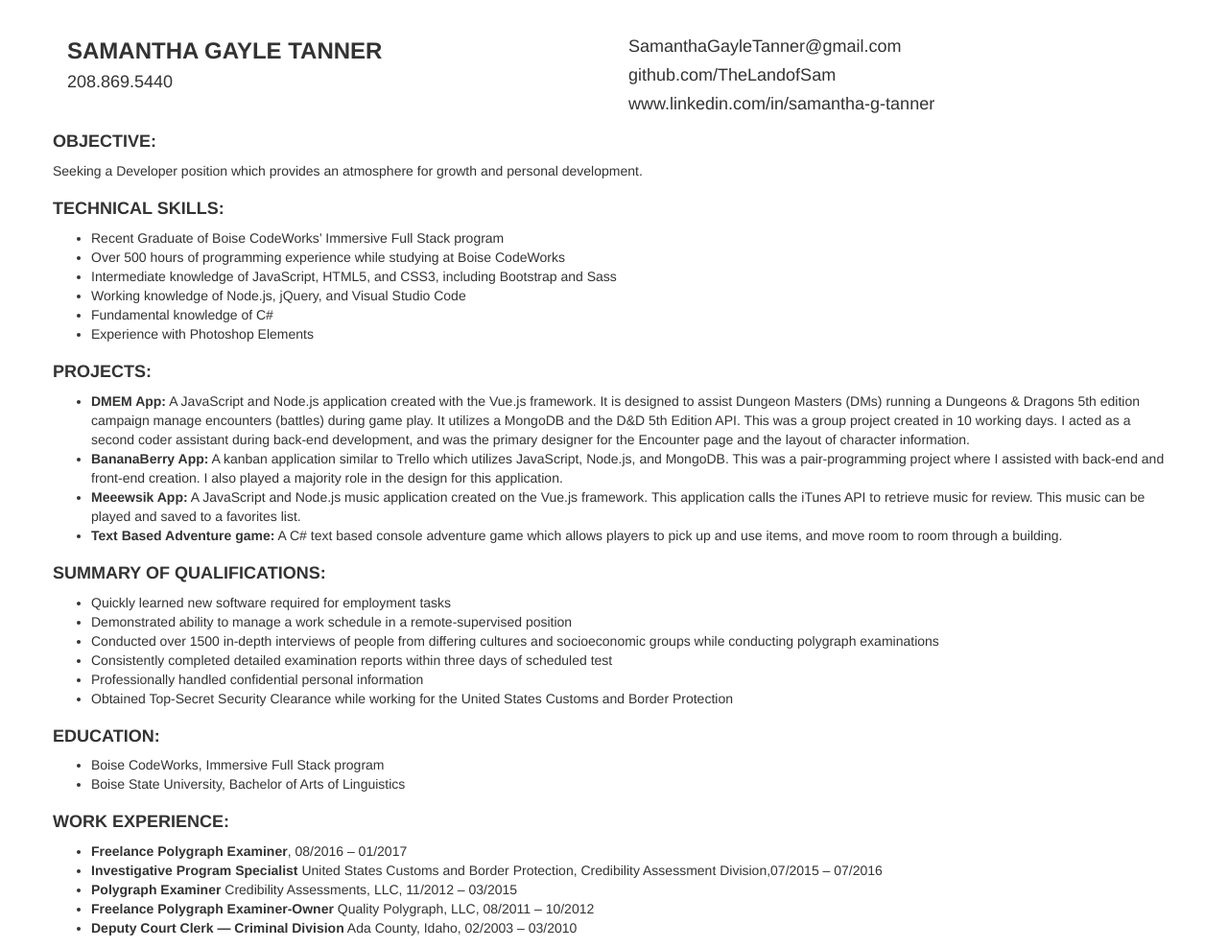
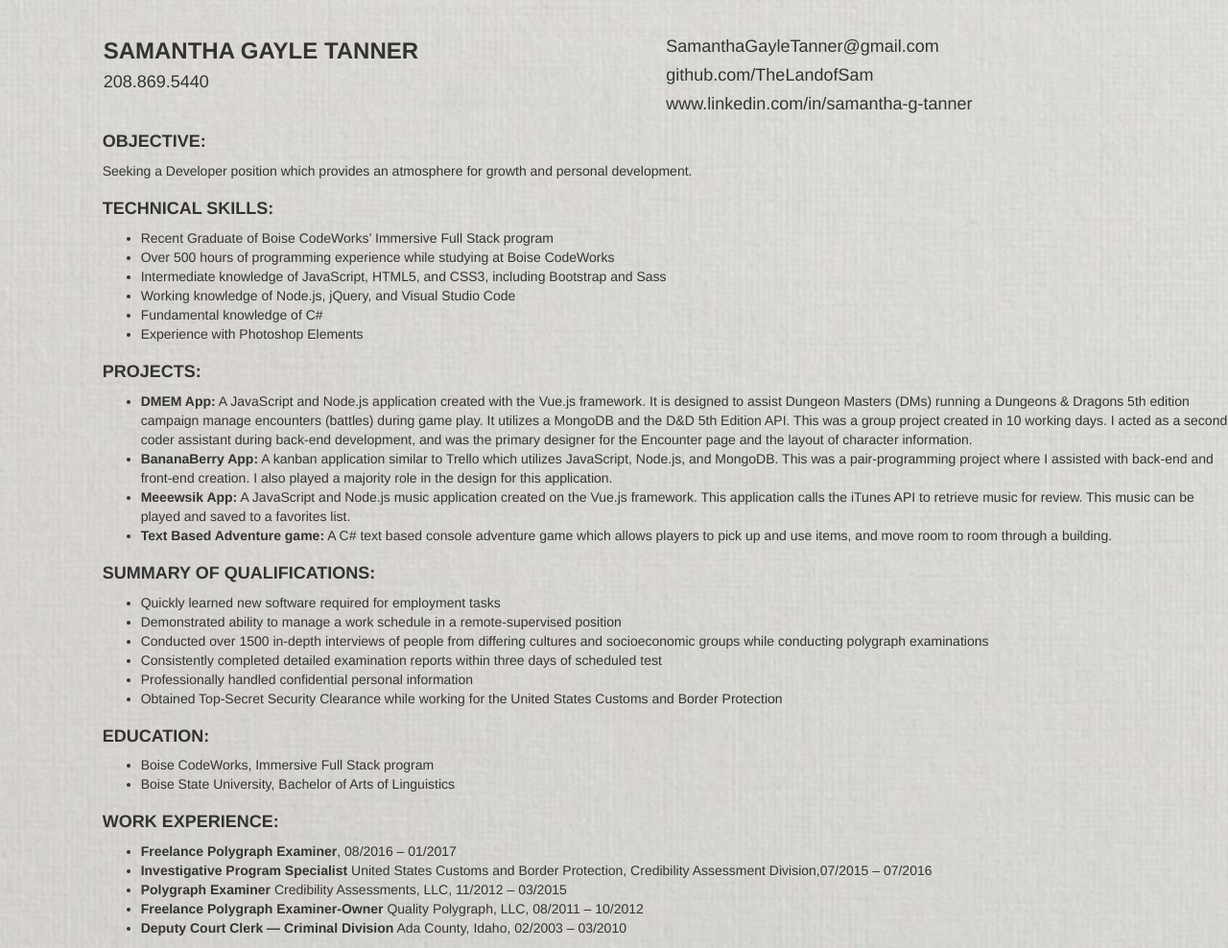
Before and after one commit to TheLandofSam/Resume, a plain HTML site: page index.html in a window 1280 px wide. Shown: the whole page at 96% size. Drawn offline with nearby package versions, Linux system fonts and the light colour scheme.

Commit message:
fixes and simple background

```diff
--- a/assets/style.css
+++ b/assets/style.css
@@ -2,8 +2,12 @@
   min-height: 20px;
 }
 .top{
-
+  margin-left: -1em;
 }
 .topside{
   padding-top: 9px;
 }
+#paper{
+  background-image: url(../assets/classic_gray_linen.jpg);
+  background-size: cover;
+}
--- a/index.html
+++ b/index.html
@@ -9,8 +9,13 @@
   <title>Resume</title>
 </head>
 <body>
-  <div class="container">
+  <div class="container-fluid" id="paper">
     <div class="row buffer"></div>
+
+    <div class="row">
+      <div class="col-sm-1 col-md-1 col-lg-1"></div>
+      <div class="col-sm-11 col-md-11 col-lg-11">
+
         <div class="row">
           <div class="col-sm-6 col-md-6 col-lg-6 top">
             <h3><strong>SAMANTHA GAYLE TANNER</strong></h3>
@@ -79,6 +84,10 @@
           </ul>
         </div>
 
+    </div>
+    </div>
+    <div class="col-sm-1 col-md-1 col-lg-1"></div>
+
 
 
 
```
Also changed, not shown: assets/classic_gray_linen.jpg (added). Lines whose indentation alone changed are shown as unchanged.
